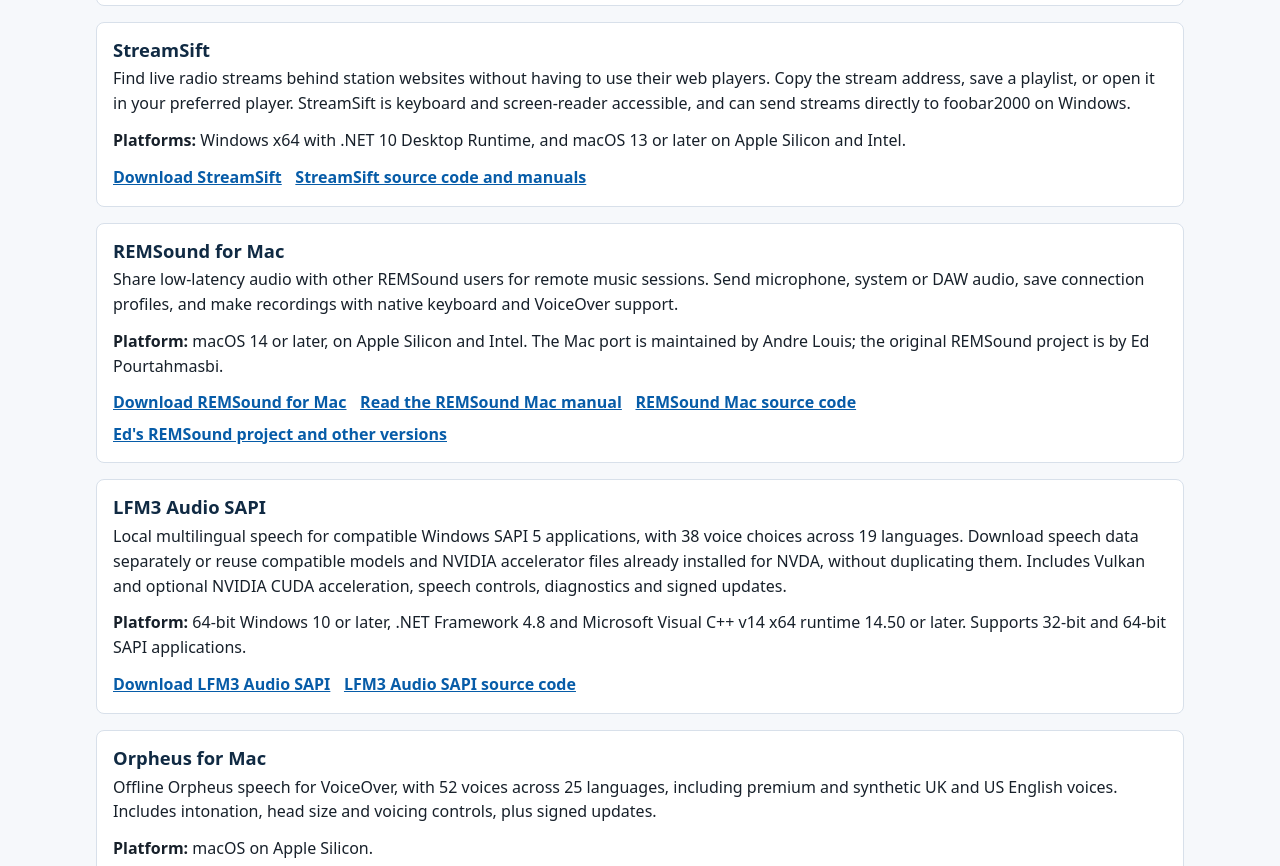
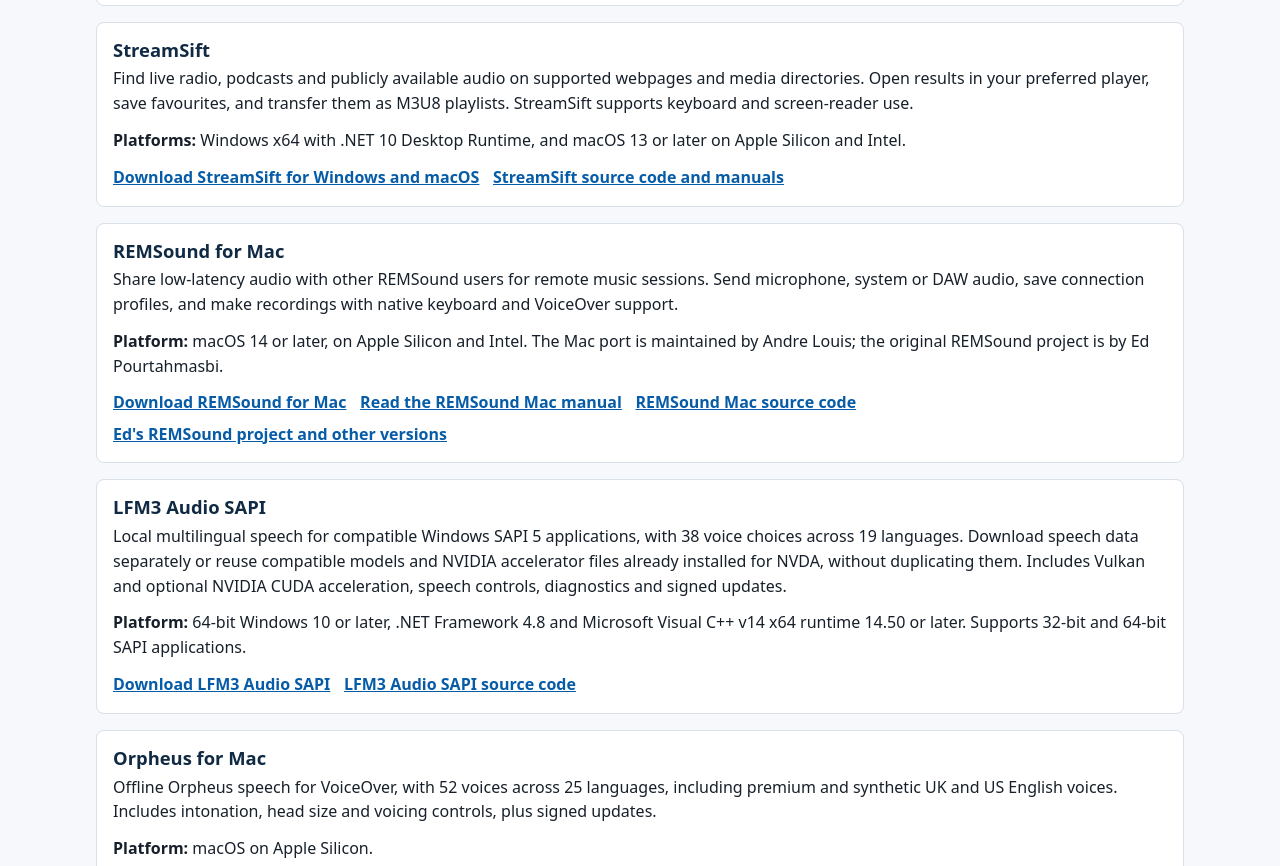
Before and after one commit to OnjLouis/OnjLouis.github.io, a plain HTML site: page index.html in a window 1280 px wide. Shown: the part 1441-2307 px from the top of the page. Drawn offline with Linux system fonts and the light colour scheme.

Commit message:
Update the StreamSift desktop download entry

```diff
--- a/index.html
+++ b/index.html
@@ -220,10 +220,10 @@
 
       <article id="streamsift">
         <h3>StreamSift</h3>
-        <p>Find live radio streams behind station websites without having to use their web players. Copy the stream address, save a playlist, or open it in your preferred player. StreamSift is keyboard and screen-reader accessible, and can send streams directly to foobar2000 on Windows.</p>
+        <p>Find live radio, podcasts and publicly available audio on supported webpages and media directories. Open results in your preferred player, save favourites, and transfer them as M3U8 playlists. StreamSift supports keyboard and screen-reader use.</p>
         <p><strong>Platforms:</strong> Windows x64 with .NET 10 Desktop Runtime, and macOS 13 or later on Apple Silicon and Intel.</p>
         <div class="links" aria-label="StreamSift links">
-          <a href="https://github.com/OnjLouis/StreamSift/releases/latest">Download StreamSift</a>
+          <a href="https://github.com/OnjLouis/StreamSift/releases/latest">Download StreamSift for Windows and macOS</a>
           <a href="https://github.com/OnjLouis/StreamSift#readme">StreamSift source code and manuals</a>
         </div>
       </article>
```
